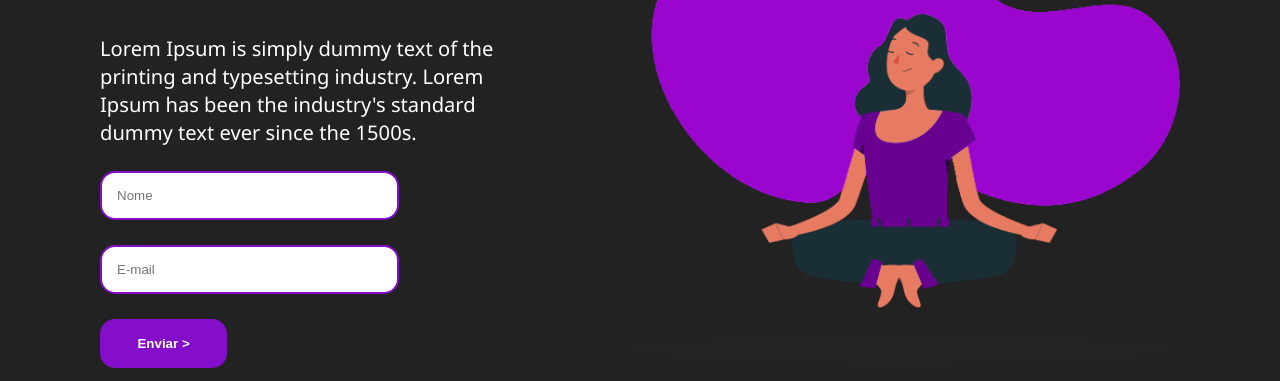
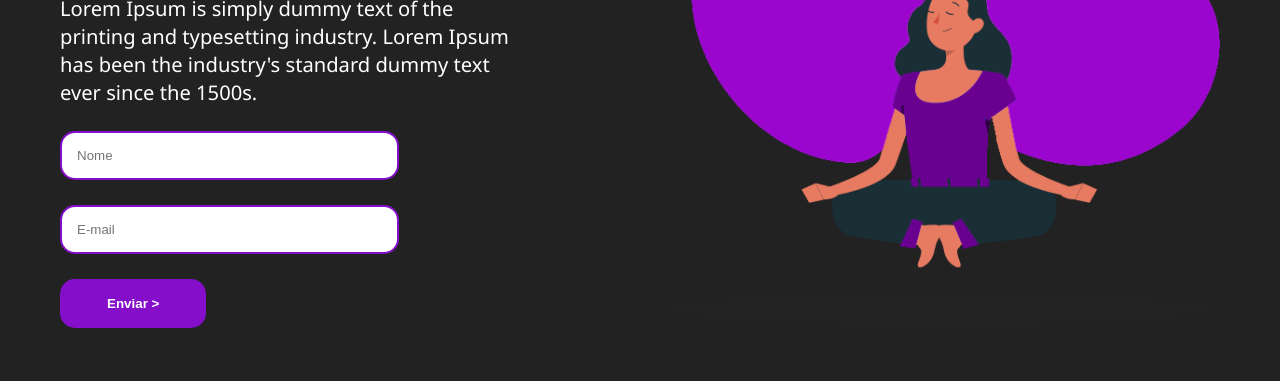
Before and after one commit to efieni/landing-page, a plain HTML site: page index.html in a window 1280 px wide. Shown: the part 420-801 px from the top of the page. Drawn offline with Linux system fonts and the light colour scheme.

Commit message:
Finalizado novamente

```diff
--- a/estilos/style.css
+++ b/estilos/style.css
@@ -15,7 +15,7 @@ Roxo: rgb(132, 14, 201);
 /*CONFIG GERAL */
 
 body, html {
-    margin: 50px;
+    margin: 30px;
     background-color: rgb(34, 34, 34);
     color: white;
     font-family: 'Segoe UI', Tahoma, Geneva, Verdana, sans-serif;
@@ -107,3 +107,8 @@ main > aside > img {
     width: 550px;
     margin-top: 150px;
 }
+
+footer {
+    background-color: rgb(34, 34, 34);
+    height: 50px;
+}
--- a/index.html
+++ b/index.html
@@ -42,5 +42,8 @@
            <img src="imagens/mulher relax.png" alt="Mulher fazendo ioga num fundo roxo combinando com sua camiseta">
         </aside>
     </main>
+    <footer>
+
+    </footer>
 </body>
 </html>
```
